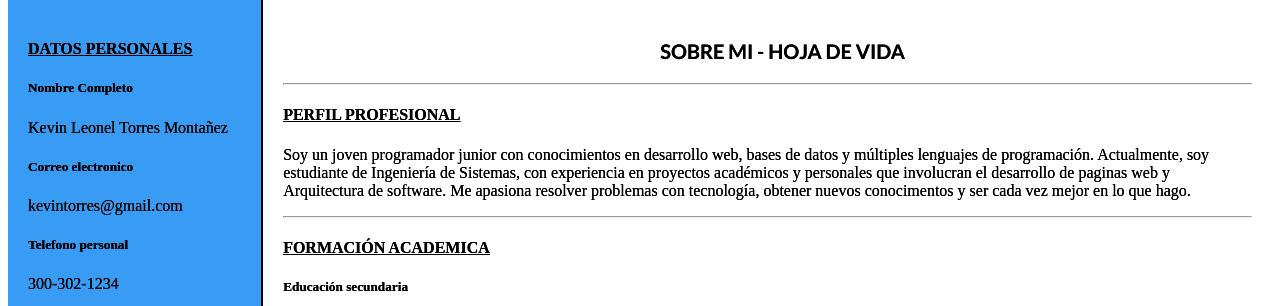
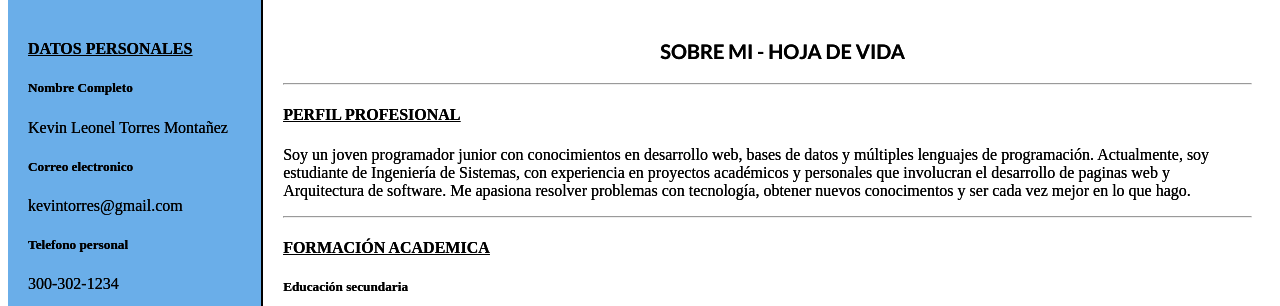
Before and after one commit to kevintorresleonel/Lista-de-Estudiantes-Interactiva, a plain HTML site: page HTML/perfilesUsuarios/perfilUsuario5.html in a window 1280 px wide. Shown: the part 263-569 px from the top of the page. Drawn offline with Linux system fonts and the light colour scheme.

Commit message:
Corrección del color del aside en subpagina hoja de vida

```diff
--- a/CSS/stylesCV.css
+++ b/CSS/stylesCV.css
@@ -68,7 +68,7 @@ header h1, header h3 {
     padding: 20px;
     width: 600px;
     min-height: 100vh;
-    background-color: rgb(56, 156, 244);
+    background-color: rgb(106, 174, 233);
     border-right: 2px solid black;
     text-shadow: 0 0 .5px black;
 }
```
